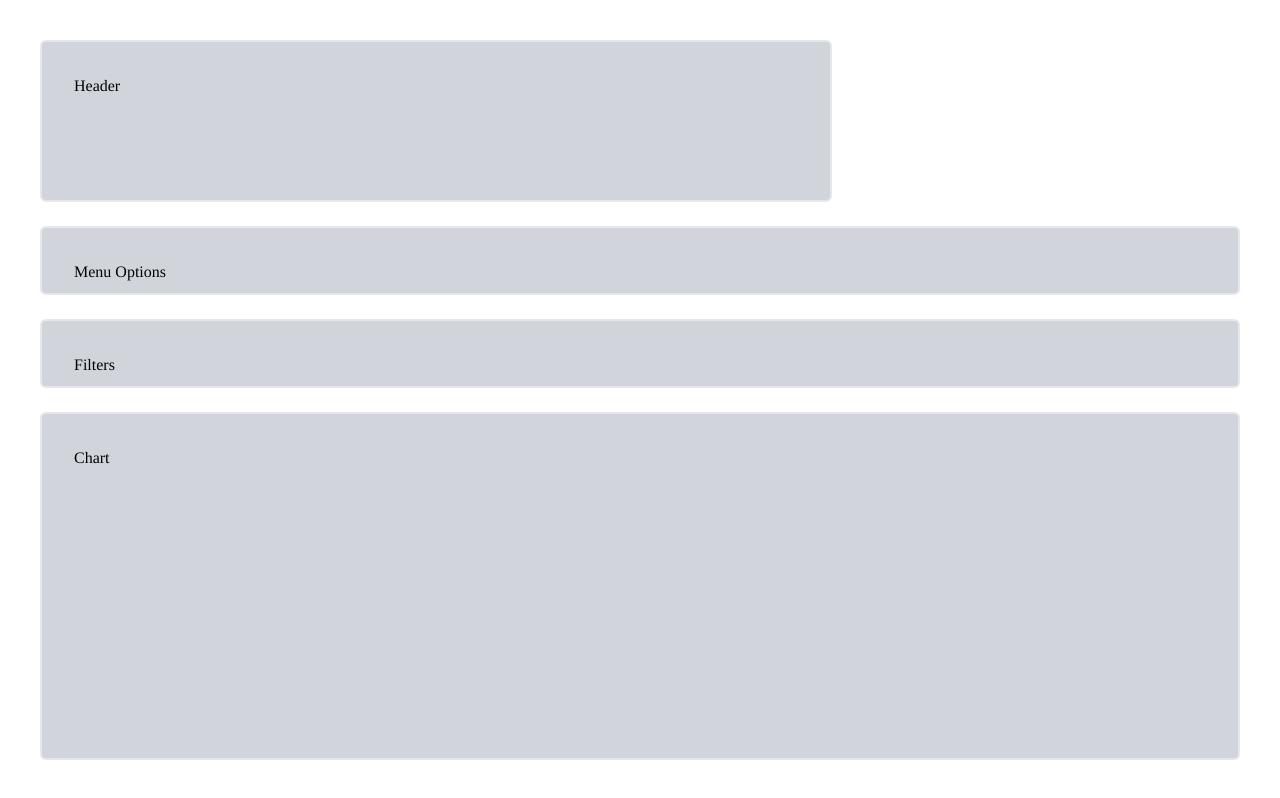
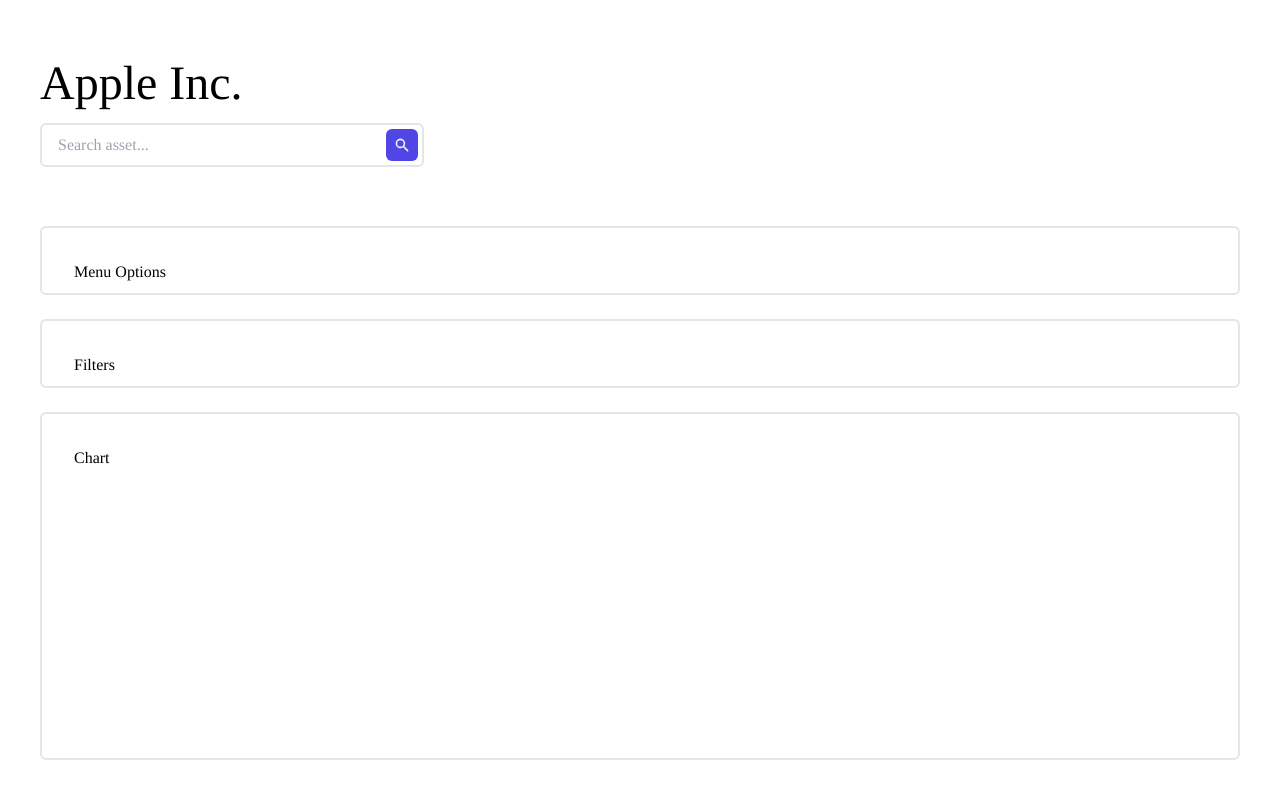
Before and after one commit to sahilsethi99/crypto-dashboard, a React (Create React App) app in the folder crypto-dashboard-catalog/: page / in a window 1280 px wide. Built offline with nearby package versions, Linux system fonts and the light colour scheme.

Commit message:
added basic header

```diff
--- a/crypto-dashboard-catalog/package.json
+++ b/crypto-dashboard-catalog/package.json
@@ -3,12 +3,14 @@
   "version": "0.1.0",
   "private": true,
   "dependencies": {
+    "@heroicons/react": "^1.0.6",
     "@testing-library/jest-dom": "^5.17.0",
     "@testing-library/react": "^13.4.0",
     "@testing-library/user-event": "^13.5.0",
     "react": "^18.3.1",
     "react-dom": "^18.3.1",
     "react-scripts": "5.0.1",
+    "recharts": "^2.12.7",
     "web-vitals": "^2.1.4",
     "yahoo-finance": "^0.3.8"
   },
--- a/crypto-dashboard-catalog/src/components/Card.js
+++ b/crypto-dashboard-catalog/src/components/Card.js
@@ -2,7 +2,7 @@
 
 const Card = ({children}) => {
   return (
-    <div className="w-full h-full rounded-md relative p-8 border-2 bg-gray-300">
+    <div className="w-full h-full rounded-md relative p-8 border-2 bg-white border-neutral-200">
         {children}
     </div>
   )
--- a/crypto-dashboard-catalog/src/components/Dashboard.js
+++ b/crypto-dashboard-catalog/src/components/Dashboard.js
@@ -1,11 +1,15 @@
 import React from 'react'
 import Card from './Card'
+import { mockCompanyDetails } from '../constants/mockData'
+import Header from './Header'
 
 const Dashboard = () => {
   return (
     <div className="h-screen grid grid-cols-1 md:grid-cols-2 xl:grid-cols-3 grid-rows-8 md:grid-rows-7 xl:grid-rows-5 auto-rows-fr gap-6 p-10 font-tinos">
-        <div className="col-span-1 md:col-span-2 xl:col-span-2 row-span-2">
-            <Card>Header</Card>
+        <div className="col-span-1 md:col-span-2 xl:col-span-2 row-span-2 flex justify-start items-center">
+            {/* <Card>Header</Card>
+             */}
+             <Header name={mockCompanyDetails.companyName}/>
         </div>
         <div className="col-span-1 md:col-span-2 xl:col-span-3 row-span-1">
             <Card>Menu Options</Card>
--- /dev/null
+++ b/crypto-dashboard-catalog/src/components/Header.js
@@ -0,0 +1,16 @@
+import React from 'react'
+import Search from './Search'
+
+const Header = ({name}) => {
+  return <>
+    <div className="">
+        {/* <Company Price/> */}
+        <h1 className="text-5xl">{name}</h1>
+        <Search/>
+        {/* <ThemeIcon/> */}
+
+    </div>
+  </>
+}
+
+export default Header
--- /dev/null
+++ b/crypto-dashboard-catalog/src/components/Overview.js
@@ -0,0 +1,9 @@
+import React from 'react'
+
+const Overview = () => {
+  return (
+    <div>Overview</div>
+  )
+}
+
+export default Overview
--- /dev/null
+++ b/crypto-dashboard-catalog/src/components/Search.js
@@ -0,0 +1,50 @@
+import React, { useState } from 'react'
+import { mockSearchResults } from '../constants/mockData';
+import {XIcon, SearchIcon} from '@heroicons/react/solid';
+import SearchResults from './SearchResults';
+
+const Search = () => {
+    const [input, setInput] = useState("");
+    const [bestMatches, setBestMatches] = useState(mockSearchResults.quotes);
+
+    const clear = () => {
+        setInput("");
+        setBestMatches([]);
+    };
+
+    const updateBestMatches = () => {
+        setBestMatches(mockSearchResults.quotes)
+    }
+  return (
+    <div className="flex items-center my-4 border-2 rounded-md relative z-50 w-96 bg-white border-neutral-200">
+        <input type="text" value={input} className="w-full px-4 py-2 focus:outline-none rounded-md"
+        placeholder="Search asset..."
+        onChange={(e)=> {
+            setInput(e.target.value)
+        }}
+        onKeyPress={(event)=>{
+          if(event.key === "Enter"){
+            updateBestMatches();
+          }
+        }}
+        />
+        {input
+            &&
+            <button onClick={clear} className="m-1">
+                <XIcon className="h-4  w-4 fill-gray-500"/>
+                </button>
+        }
+
+        <button onClick={updateBestMatches} className="h-8 bg-indigo-600 rounded-md flex justify-center items-center m-1 p-2">
+            <SearchIcon className="h-4 w-4 fill-gray-100"/>
+        </button>
+        {
+        input && bestMatches.length > 0 ?
+            (<SearchResults results={bestMatches}/>) : null
+        }
+
+    </div>
+  )
+}
+
+export default Search
--- /dev/null
+++ b/crypto-dashboard-catalog/src/components/SearchResults.js
@@ -0,0 +1,17 @@
+import React from 'react'
+
+const SearchResults = ({results}) => {
+  return (
+    <ul className="absolute top-12 border-2 w-full rounded-md h-64 overflow-y-scroll bg-white border-neutral-200 custom-scrollbar">
+        {results.map((item)=>{
+            return (<li key={item.symbol} className="cursor-pointer p-4 m-2 flex items-center justify-between rounded-md hover:bg-indigo-200">
+                <span>{item.symbol}</span>
+                <span>{item.longname}</span>
+            </li>
+            );
+        })}
+    </ul>
+  )
+}
+
+export default SearchResults
--- /dev/null
+++ b/crypto-dashboard-catalog/src/constants/mockData.js
@@ -0,0 +1,57 @@
+export const mockSearchResults = {
+    "quotes": [
+      {
+        "symbol": "AAPL",
+        "shortname": "Apple Inc.",
+        "longname": "Apple Inc.",
+        "quoteType": "EQUITY",
+        "exchange": "NMS",
+        "currency": "USD"
+      },
+      {
+        "symbol": "AAPL230318C00135000",
+        "shortname": "AAPL Mar 2023 135.00c",
+        "quoteType": "OPTION",
+        "currency": "USD"
+      },
+      {
+        "symbol": "AAPL",
+        "shortname": "Apple Inc.",
+        "longname": "Apple Inc.",
+        "quoteType": "EQUITY",
+        "exchange": "NMS",
+        "currency": "USD"
+      },
+      {
+        "symbol": "AAPL",
+        "shortname": "Apple Inc.",
+        "longname": "Apple Inc.",
+        "quoteType": "EQUITY",
+        "exchange": "NMS",
+        "currency": "USD"
+      },
+      {
+        "symbol": "AAPL",
+        "shortname": "Apple Inc.",
+        "longname": "Apple Inc.",
+        "quoteType": "EQUITY",
+        "exchange": "NMS",
+        "currency": "USD"
+      },{
+        "symbol": "AAPL",
+        "shortname": "Apple Inc.",
+        "longname": "Apple Inc.",
+        "quoteType": "EQUITY",
+        "exchange": "NMS",
+        "currency": "USD"
+      },
+    ],
+    "news": [],
+    "nav": [],
+    "lists": []
+  }
+
+export const mockCompanyDetails =
+{
+    companyName:'Apple Inc.'
+}
--- a/crypto-dashboard-catalog/src/index.css
+++ b/crypto-dashboard-catalog/src/index.css
@@ -1,3 +1,23 @@
 @tailwind base;
 @tailwind components;
 @tailwind utilities;
+
+@layer components{
+  .custom-scrollbar::-webkit-scrollbar{
+    width: 4px;
+  }
+
+  .custom-scrollbar::-webkit-scrollbar-track{
+    background: transparent;
+  }
+
+  .custom-scrollbar::-webkit-scrollbar-thumb{
+    background-color: #a5b4fc;
+    width: 5px;
+    border-radius: 10px;
+  }
+
+  .custom-scrollbar-dark::-webkit-scrollbar-thumb{
+    background-color: #312e81;
+  }
+}
```
Also changed, not shown: crypto-dashboard-catalog/src/components/Details.js (added, +17 -0 lines), 1 other file (tests, documents, lock files or other folders).
